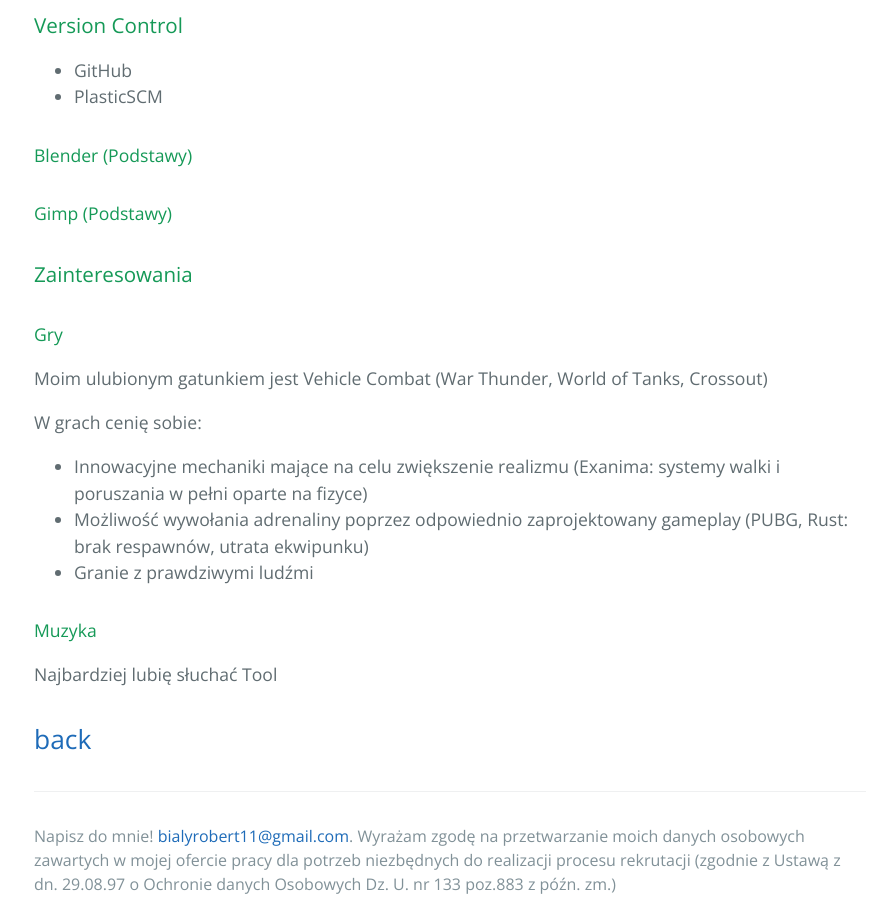
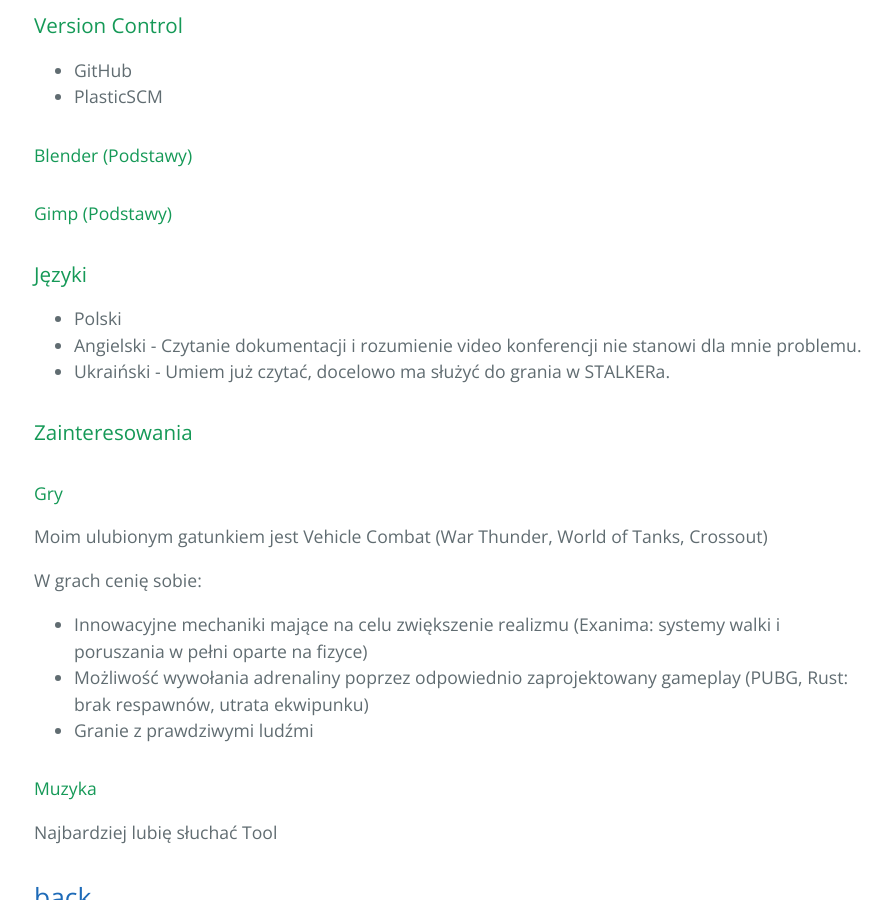
Before and after one commit to LaserRock46/laserrock46.github.io, a Jekyll site: the page built from cv.md, in a window 1280 px wide and 900 px high, scrolled down 783 px. Shown: the whole window, without its empty margins (190-1082 px from the left). Built offline with Jekyll 4.4.1, drawn with Linux system fonts in a browser that asks for light colours; the repository's description, which GitHub fills in, is left out.

Commit message:
Update cv.md

```diff
--- a/cv.md
+++ b/cv.md
@@ -27,6 +27,12 @@
 
 #### Gimp (Podstawy)
 
+### Języki
+
+* Polski
+* Angielski - Czytanie dokumentacji i rozumienie video konferencji nie stanowi dla mnie problemu.
+* Ukraiński - Umiem już czytać, docelowo ma służyć do grania w STALKERa.
+
 ### Zainteresowania
 
 #### Gry
```
